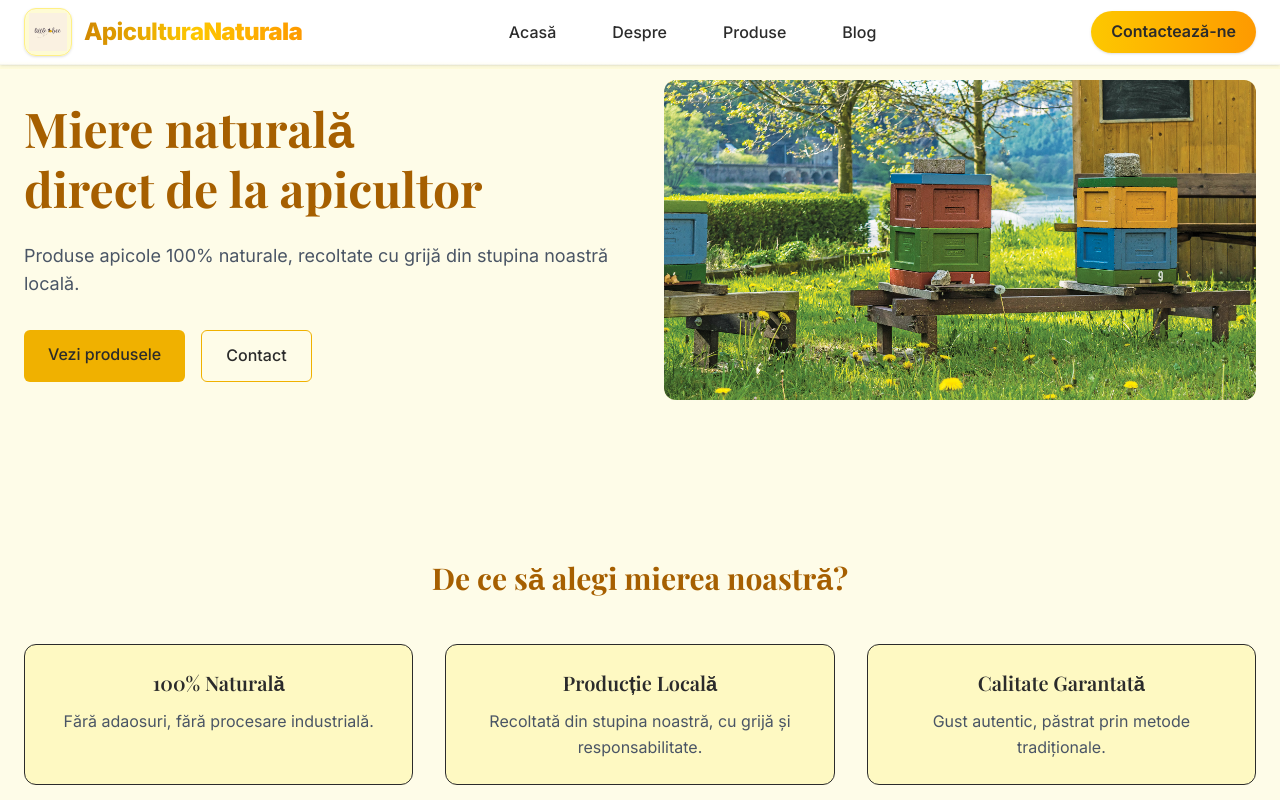
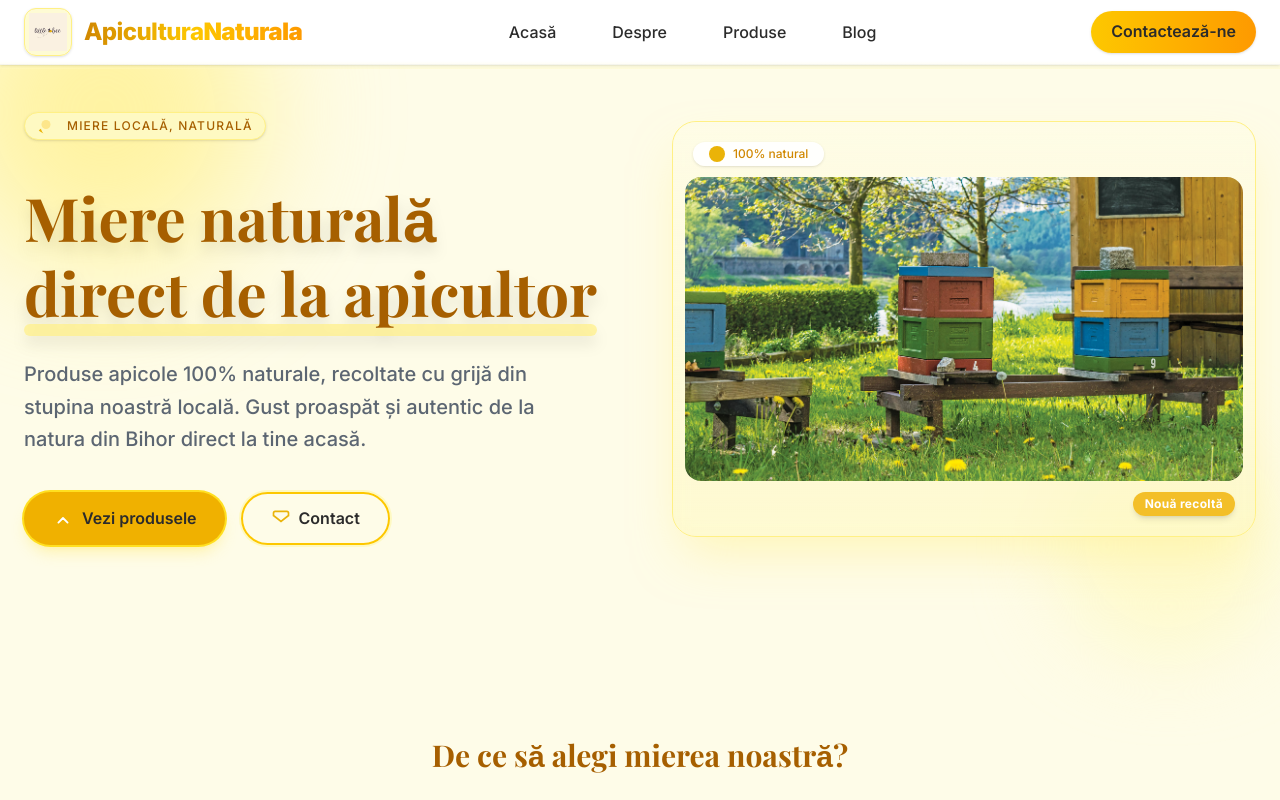
Before and after one commit to ionutpetru4046/Website-Apicultura, a Next.js app: page / in a window 1280 px wide. Shown: the top 800 px of the page. Built offline with nearby package versions, Linux system fonts and the light colour scheme; a web font is replaced by a local one.

Commit message:
new style to hero page

```diff
--- a/app/page.tsx
+++ b/app/page.tsx
@@ -13,40 +13,72 @@ export default function Home() {
   return (
     <main className="bg-yellow-50">
       {/* Hero */}
-      <section className="max-w-7xl mx-auto px-6 py-20 grid md:grid-cols-2 gap-12 items-center">
-        <div>
-          <h1 className="text-5xl font-serif font-bold text-yellow-700 leading-tight mb-6">
-            Miere naturală <br /> direct de la apicultor
+      <section className="relative isolate max-w-7xl mx-auto px-6 py-28 grid md:grid-cols-2 gap-16 items-center">
+        {/* Decorative shapes/background */}
+        <div
+          aria-hidden
+          className="pointer-events-none absolute z-0 inset-0"
+        >
+          <div className="hidden md:block absolute -top-12 -left-14 bg-yellow-200/70 rounded-full blur-3xl w-80 h-80 animate-pulse" />
+          <div className="hidden md:block absolute bottom-0 right-0 bg-yellow-100/70 rounded-full blur-2xl w-56 h-56 animate-fadeIn" />
+          <svg className="absolute left-6 top-2 h-12 w-12 opacity-60 text-yellow-400" fill="none" viewBox="0 0 48 48">
+            <polygon points="24,4 28,18 44,18 31,28 36,42 24,33 12,42 17,28 4,18 20,18" fill="#fde68a" />
+          </svg>
+        </div>
+        {/* Hero content */}
+        <div className="relative z-10 flex flex-col gap-7">
+          <span className="inline-flex items-center gap-2 px-3 py-1 bg-yellow-100 rounded-full w-max text-yellow-700 font-medium text-xs shadow-sm border border-yellow-200 tracking-widest uppercase mb-3">
+            <svg width={18} height={18} className="mr-1" fill="none" viewBox="0 0 24 24"><path d="M5.2,15.7c-1,1.1-2.9,2-2.9,2C3.6,19.5,6.7,21,8.6,22c-2.8-3.5-3.1-6-3.4-6.4z" fill="#eab308" /><circle cx="12" cy="10" r="6" fill="#fde68a"/></svg>
+            Miere locală, naturală
+          </span>
+          <h1 className="text-5xl md:text-6xl font-serif font-bold text-yellow-700 leading-tight drop-shadow-xl">
+            Miere naturală<br />
+            <span className="relative whitespace-nowrap">
+              <span className="bg-yellow-200/70 absolute -bottom-1 left-0 w-full h-3 z-0 rounded-md"></span>
+              <span className="relative z-10">direct de la apicultor</span>
+            </span>
           </h1>
-          <p className="text-lg text-gray-600 mb-8">
-            Produse apicole 100% naturale, recoltate cu grijă din stupina noastră locală.
+          <p className="text-xl text-gray-600/90 max-w-xl leading-relaxed font-medium">
+            Produse apicole 100% naturale, recoltate cu grijă din stupina noastră locală. Gust proaspăt și autentic de la natura din Bihor direct la tine acasă.
           </p>
-          <div className="flex gap-4">
+          <div className="flex flex-wrap gap-4 mt-2">
             <Link
               href="/produse"
-              className="bg-yellow-500 hover:bg-yellow-600 text-white px-6 py-3 rounded-md font-medium transition"
+              className="inline-flex items-center gap-2 bg-yellow-500 hover:bg-yellow-600 text-white px-7 py-3 rounded-full font-semibold shadow-lg shadow-yellow-300/30 hover:shadow-yellow-400/50 duration-200 transition focus:outline-none ring-2 ring-yellow-300"
             >
+              <svg width={22} height={22} fill="none" viewBox="0 0 24 24"><path d="M7 17l5-5 5 5" stroke="#fff" strokeWidth="2" strokeLinecap="round" strokeLinejoin="round"/></svg>
               Vezi produsele
             </Link>
             <Link
               href="/contact"
-              className="border border-yellow-500 hover:bg-yellow-100 text-yellow-700 px-6 py-3 rounded-md font-medium transition"
+              className="inline-flex items-center gap-2 border-2 border-yellow-400 hover:bg-yellow-100 text-yellow-700 px-7 py-3 rounded-full font-semibold transition focus:outline-none ring-2 ring-yellow-100"
             >
+              <svg width={20} height={20} fill="none" viewBox="0 0 24 24"><path d="M21 10V6a2 2 0 0 0-2-2H5a2 2 0 0 0-2 2v4M3 9l9 7 9-7" stroke="#eab308" strokeWidth="2"/></svg>
               Contact
             </Link>
           </div>
         </div>
-
-        <div className="w-full h-80 bg-yellow-100 rounded-xl flex items-center justify-center overflow-hidden">
+        {/* Hero image with modern card styling */}
+        <div className="relative z-10 w-full h-[26rem] flex items-center justify-center">
+          <div className="relative bg-yellow-100/60 rounded-3xl shadow-2xl shadow-yellow-200/50 border border-yellow-200 p-2 md:p-3 w-full h-full flex items-center justify-center before:content-[''] before:absolute before:inset-0 before:rounded-3xl before:bg-gradient-to-b before:from-yellow-50/90 before:to-transparent before:backdrop-blur-sm">
             <Image
               src="/images/stupina1.jpg"
               alt="Stupina cu miere naturală"
               width={600}
               height={400}
-            className="object-cover w-full h-full rounded-xl"
+              className="object-cover w-full h-full rounded-2xl relative z-10 transition-transform duration-300 hover:scale-105"
               priority
               sizes="(max-width: 768px) 100vw, 50vw"
             />
+            {/* floating badge */}
+            <div className="absolute top-5 left-5 bg-white/90 backdrop-blur-md shadow px-4 py-1 rounded-full flex items-center gap-2 text-yellow-600 text-xs font-medium">
+              <svg fill="#eab308" height={16} width={16} viewBox="0 0 24 24"><circle cx="12" cy="12" r="12" /></svg>
+              100% natural
+            </div>
+            <div className="absolute bottom-5 right-5 bg-yellow-500/80 text-white px-3 py-1 rounded-full text-xs font-bold shadow-md tracking-wide">
+              Nouă recoltă
+            </div>
+          </div>
         </div>
       </section>
 
```
Lines whose indentation alone changed are shown as unchanged.
